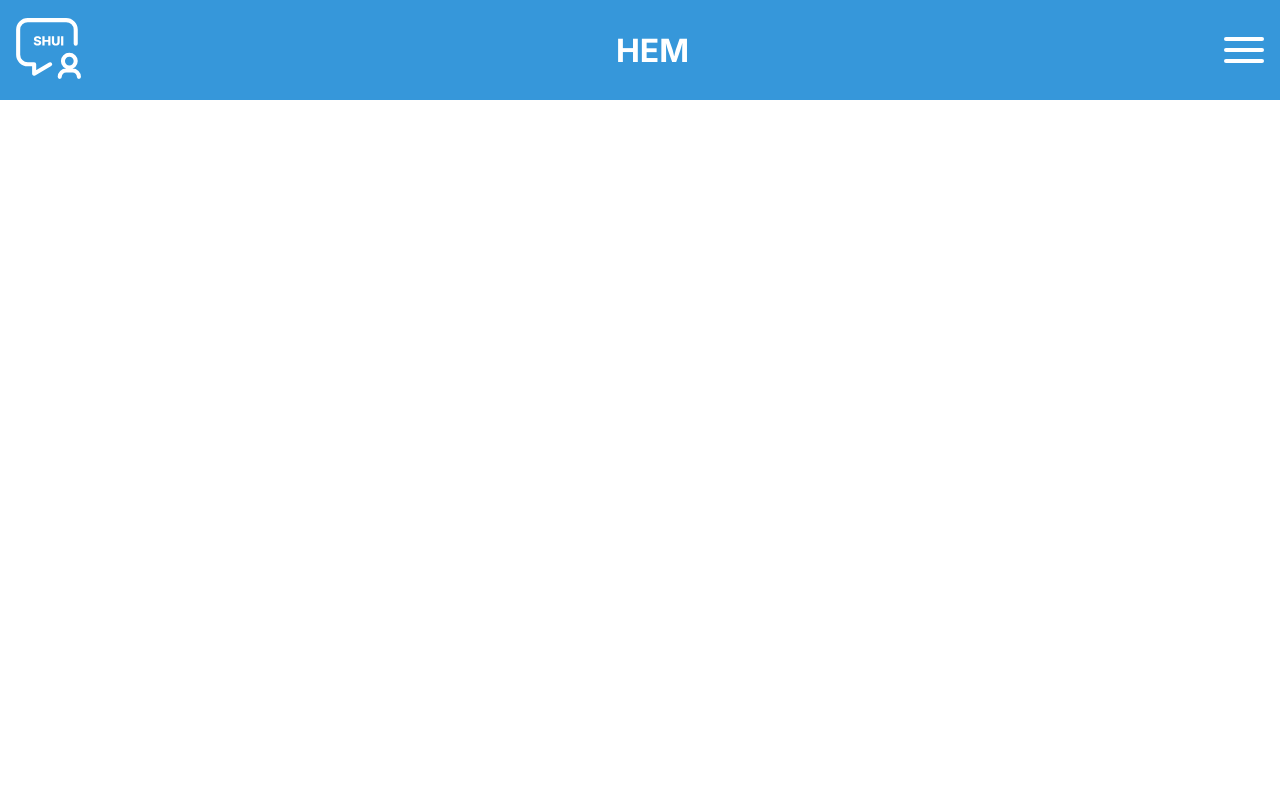
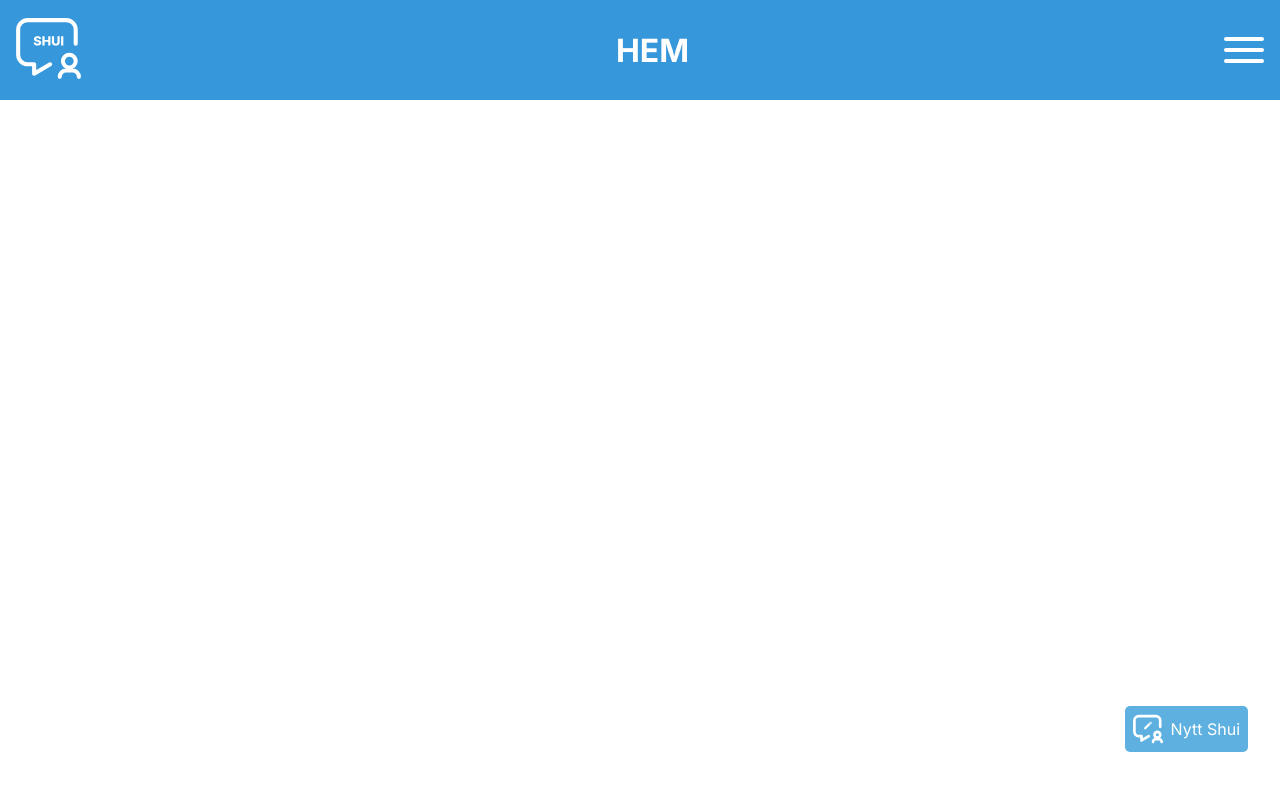
Before and after one commit to lammai442/shui-message-board-app, a React (Vite) app in the folder shui-frontend/: page / in a window 1280 px wide. Shown: the top 790 px of the page. Built offline with nearby package versions, Linux system fonts and the light colour scheme; sample sign-in values are in the browser's storage.

Commit message:
Added shuit msg button

```diff
--- a/shui-frontend/src/components/Button/Button.css
+++ b/shui-frontend/src/components/Button/Button.css
@@ -0,0 +1,37 @@
+.btn__box {
+	display: flex;
+	justify-content: center;
+	align-items: center;
+	gap: 0.5rem;
+}
+
+.btn__form {
+	padding: 1rem;
+	font-size: var(--font-size-large-btn);
+	background-color: var(--btn-bg-color);
+	color: var(--white-text-color);
+}
+
+.btn__form-gender {
+	padding: 0.5rem;
+	background-color: var(--btn-bg-color);
+	color: var(--white-text-color);
+	font-size: var(--font-size-small-p);
+	border-radius: 5px;
+}
+
+.btn__shui-msg {
+	position: fixed;
+	right: 2rem;
+	bottom: 3rem;
+	padding: 0.5rem;
+	background-color: var(--btn-bg-color);
+	color: var(--white-text-color);
+	font-size: var(--font-size-small-p);
+	border-radius: 5px;
+}
+
+.btn__icon-left {
+	width: 30px;
+	height: 30px;
+}
--- a/shui-frontend/src/components/Button/Button.jsx
+++ b/shui-frontend/src/components/Button/Button.jsx
@@ -1,10 +1,14 @@
 import './Button.css';
-function Button({ className, children, onClick, type }) {
+function Button({ className, iconLeft, iconRight, children, onClick, type }) {
 	return (
-		<button className={className} type={type} onClick={onClick}>
+		<button
+			className={`btn__box ${className}`}
+			type={type}
+			onClick={onClick}>
+			{iconLeft && <img src={iconLeft} className='btn__icon-left' />}
 			{children}
+			{iconRight && <img src={iconRight} className='btn__icon-right' />}
 		</button>
 	);
 }
-
 export default Button;
--- a/shui-frontend/src/components/LoginForm/LoginForm.css
+++ b/shui-frontend/src/components/LoginForm/LoginForm.css
@@ -28,11 +28,3 @@
 	top: 50%;
 	font-size: 1.2rem;
 }
-
-.form__btn {
-	padding: 1rem;
-	font-size: var(--font-size-large-btn);
-	border: none;
-	background-color: var(--btn-bg-color);
-	color: var(--white-text-color);
-}
--- a/shui-frontend/src/components/LoginForm/LoginForm.jsx
+++ b/shui-frontend/src/components/LoginForm/LoginForm.jsx
@@ -79,7 +79,7 @@ function LoginForm({ setLoginForm }) {
 				)}
 			</label>
 			{errorFormMsg && <p className='error_msg'>{errorFormMsg}</p>}
-			<Button className={'form__btn'} type={'submit'}>
+			<Button className={'btn__form'} type={'submit'}>
 				LOGGA IN
 			</Button>
 			<p className='form__text'>
--- a/shui-frontend/src/components/Nav/Nav.jsx
+++ b/shui-frontend/src/components/Nav/Nav.jsx
@@ -5,6 +5,7 @@ import { CgProfile } from 'react-icons/cg';
 import { RiArrowRightSLine } from 'react-icons/ri';
 import shuiLogoBlackBold from '../../assets/logo/shui-logo-black-bold.svg';
 import shuiLogoGroupBlack from '../../assets//logo/shui-logo-group-black-bold.svg';
+import Button from '../Button/Button';
 
 function Nav({ openMenu, setOpenMenu }) {
 	const { avatar, username } = useAuthStore((state) => state.user);
@@ -82,10 +83,9 @@ function Nav({ openMenu, setOpenMenu }) {
 						);
 					})}
 				</ul>
-
-				<button className='nav__logut-btn' onClick={() => logout()}>
+				<Button className='nav__logut-btn' onClick={() => logout()}>
 					LOGGA UT
-				</button>
+				</Button>
 			</nav>
 		</>
 	);
--- a/shui-frontend/src/components/RegisterForm/RegisterForm.css
+++ b/shui-frontend/src/components/RegisterForm/RegisterForm.css
@@ -40,15 +40,6 @@
 	border-radius: 5px;
 }
 
-.form__gender-btn {
-	border: none;
-	padding: 0.5rem;
-	background-color: var(--btn-bg-color);
-	color: var(--white-text-color);
-	font-size: var(--font-size-small-p);
-	border-radius: 5px;
-}
-
 .form__showpassword {
 	position: absolute;
 	right: 5%;
--- a/shui-frontend/src/components/RegisterForm/RegisterForm.jsx
+++ b/shui-frontend/src/components/RegisterForm/RegisterForm.jsx
@@ -101,8 +101,8 @@ function RegisterForm({ setLoginForm }) {
 							}}
 						/>
 					</label>
-					<button
-						className='form__gender-btn'
+					<Button
+						className='btn__form-gender'
 						type='button'
 						onClick={() =>
 							setAvatarNb(
@@ -112,7 +112,7 @@ function RegisterForm({ setLoginForm }) {
 							)
 						}>
 						Byt bild
-					</button>
+					</Button>
 				</div>
 
 				<label className='form__label'>
@@ -157,7 +157,7 @@ function RegisterForm({ setLoginForm }) {
 					/>
 				</label>
 				{errorFormMsg && <p className='error_msg'>{errorFormMsg}</p>}
-				<Button className={'form__btn'} type={'submit'}>
+				<Button className={'btn__form'} type={'submit'}>
 					Registrera
 				</Button>
 				<p className='form__text'>
--- a/shui-frontend/src/pages/HomePage/HomePage.jsx
+++ b/shui-frontend/src/pages/HomePage/HomePage.jsx
@@ -1,11 +1,16 @@
+import Button from '../../components/Button/Button';
 import Header from '../../components/Header/Header';
 import './HomePage.css';
+import shuiLogoWhiteWrite from '../../assets/logo/shui-logo-white-write.svg';
 
 function HomePage() {
 	return (
 		<div>
 			<Header title={'HEM'} />
 			<main></main>
+			<Button className={'btn__shui-msg'} iconLeft={shuiLogoWhiteWrite}>
+				Nytt Shui
+			</Button>
 		</div>
 	);
 }
--- a/shui-frontend/src/pages/ProfilePage/ProfilePage.jsx
+++ b/shui-frontend/src/pages/ProfilePage/ProfilePage.jsx
@@ -8,6 +8,7 @@ import { generateNb } from '../../utils/generateNb';
 import FormField from '../../components/FormField/FormField';
 import { validateUser } from '../../utils/validateUser';
 import { updateUserApi } from '../../api/auth';
+import Button from '../../components/Button/Button';
 
 function ProfilePage() {
 	const { avatar, username, email, gender } = useAuthStore(
@@ -150,7 +151,7 @@ function ProfilePage() {
 						src={`/avatars/avatar${avatarNb}.png`}
 						alt='Image of avator'
 					/>
-					<div className='form__label-genders'>
+					<section className='form__label-genders'>
 						<label>
 							Man
 							<input
@@ -179,8 +180,8 @@ function ProfilePage() {
 								}}
 							/>
 						</label>
-						<button
-							className='form__gender-btn'
+						<Button
+							className='btn__form-gender'
 							type='button'
 							onClick={() =>
 								setAvatarNb(
@@ -190,17 +191,17 @@ function ProfilePage() {
 								)
 							}>
 							Byt bild
-						</button>
-					</div>
+						</Button>
+					</section>
 					{fields.map((field) => (
 						<FormField field={field} key={field.label} />
 					))}
 					{errorFormMsg && (
 						<p className='error_msg'>{errorFormMsg}</p>
 					)}
-					<button className='form__btn' type='submit'>
-						ÄNDRA
-					</button>
+					<Button className='btn__form' type='submit'>
+						SPARA
+					</Button>
 				</form>
 			</main>
 		</div>
```
Also changed, not shown: shui-frontend/src/assets/logo/shui-logo-white-write.svg (added).
